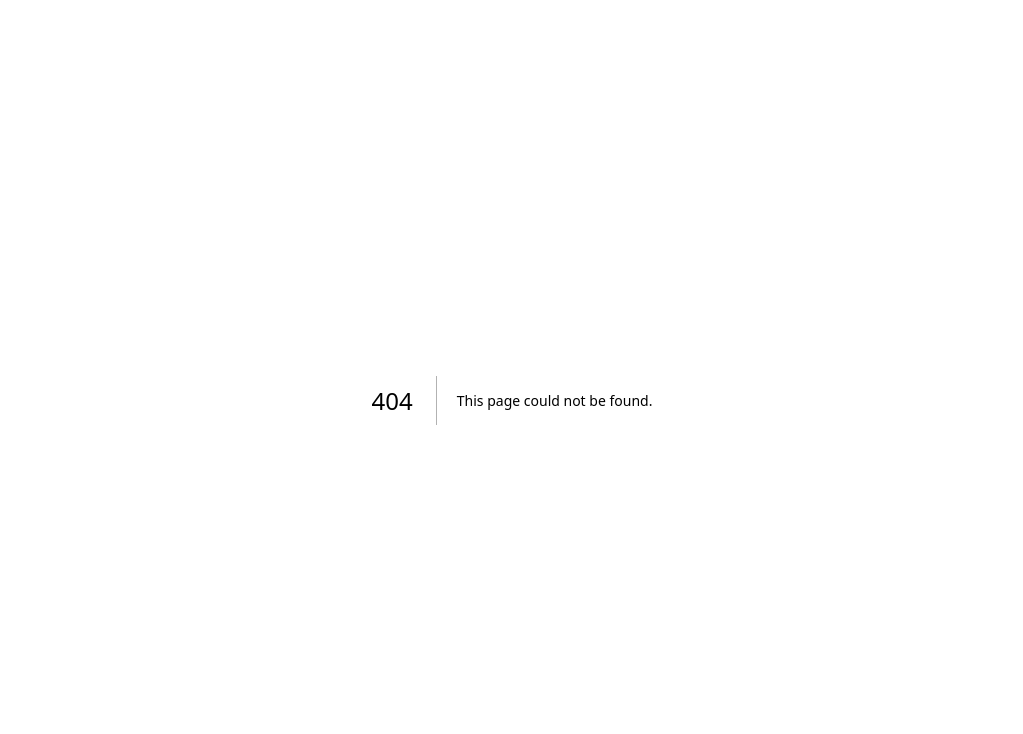
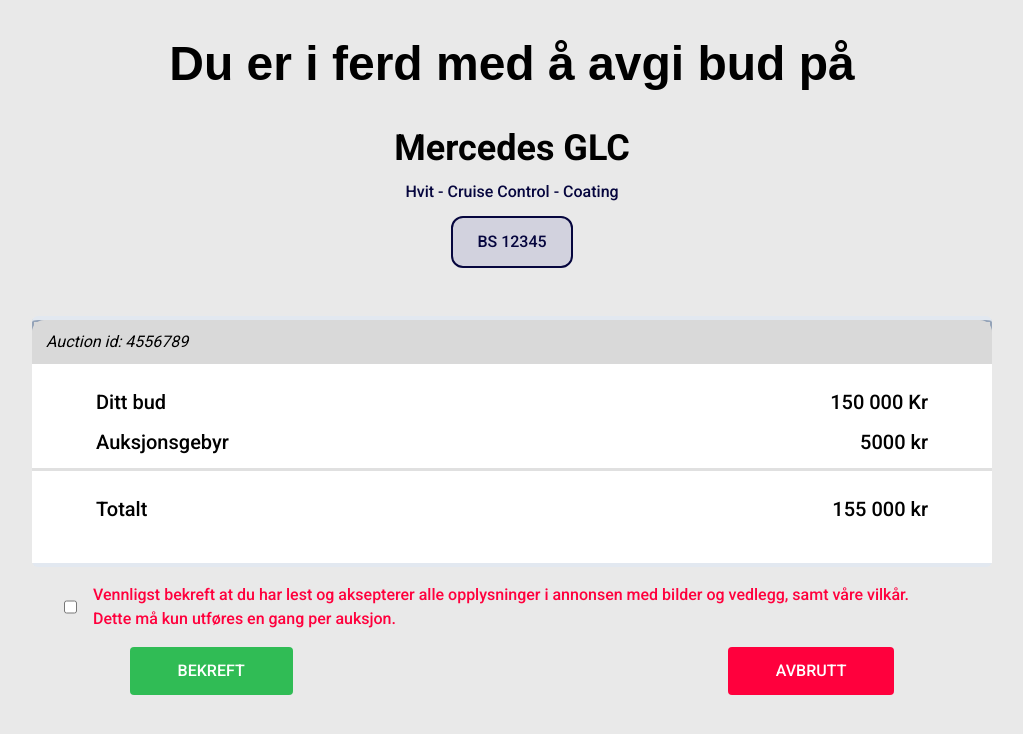
Before and after one commit to Akram-Sakib/Nettauto.no, a Next.js app: page /auto-bid in a window 1280 px wide. Before the commit this address had no page. Shown: the top 734 px of the page, without its empty margins (128-1151 px from the left). Built offline with nearby package versions, Linux system fonts and the light colour scheme; a web font is replaced by a local one.

Commit message:
added auto bid page

```diff
--- /dev/null
+++ b/src/app/(authentication)/auto-bid/page.tsx
@@ -0,0 +1,12 @@
+import AutoBid from "@/components/auto-bid-page/auto-bid";
+import React from "react";
+
+const page = () => {
+  return (
+    <div>
+      <AutoBid />
+    </div>
+  );
+};
+
+export default page;
--- /dev/null
+++ b/src/components/auto-bid-page/auto-bid.tsx
@@ -0,0 +1,70 @@
+import React from "react";
+
+const AutoBid = () => {
+  return (
+    <div className=" min-h-screen bg-[#E9E9E9]">
+      <h1 className="  text-center my-10 text-5xl font-semibold font-neulis text-[#000000]">
+        Du er i ferd med å avgi bud på
+      </h1>
+      <div>
+        <h2 className="font-semibold text-black font-roboto text-4xl text-center">
+          Mercedes GLC
+        </h2>
+        <p className=" text-[#06063E] text-center my-3 font-medium">
+          Hvit - Cruise Control - Coating
+        </p>
+        <div className=" flex justify-center ">
+          <button className="bg-[#02027819] font-medium rounded-xl text-[#06063E] px-6 py-3 border-2 border-[#06063E]  hover:bg-slate-50  ">
+            BS 12345
+          </button>
+        </div>
+      </div>
+
+      <div className="mt-12 flex justify-center ">
+        <div className=" w-[960px] bg-slate-400 rounded-md border-y-4 ">
+          <div className=" italic border-2 rounded-t-xl border-[#D9D9D9]">
+            <h1 className="text-black py-2  bg-[#D9D9D9] px-3 ">
+              Auction id: 4556789
+            </h1>
+          </div>
+          <div className="">
+            <div className="bg-white px-16 flex justify-between pt-6">
+              <h3 className=" font-roboto text-xl font-medium">Ditt bud</h3>
+              <p className=" font-medium text-xl">150 000 Kr</p>
+            </div>
+            <div className="bg-white px-16 flex justify-between pt-3 pb-3 ">
+              <h3 className=" font-roboto text-xl font-medium">
+                Auksjonsgebyr
+              </h3>
+              <p className=" font-medium text-xl  ">5000 kr</p>
+            </div>
+          </div>
+
+          <div className="bg-white px-16 flex justify-between pt-6 pb-10 border-t-[3px] border-solid  border-[#E0E0E0] ">
+            <h3 className=" font-roboto text-xl font-medium ">Totalt</h3>
+            <p className=" font-medium text-xl ">155 000 kr</p>
+          </div>
+        </div>
+      </div>
+      <div className=" flex justify-center mx-48 mt-4">
+        <input type="checkbox" name="" id="" className="" />
+        <h1 className=" mx-4 font-roboto font-medium text-[#FF003D]">
+          Vennligst bekreft at du har lest og aksepterer alle opplysninger i
+          annonsen med bilder og vedlegg, samt våre vilkår. Dette må kun utføres
+          en gang per auksjon.
+        </h1>
+      </div>
+
+      <div className=" flex justify-around mb-20 mt-4 mx-10">
+        <button className=" text-[#FFFFFF] rounded-sm font-roboto uppercase font-medium py-3 px-12 bg-[#30BC55]">
+          BEKREFT
+        </button>
+        <button className=" text-[#FFFFFF] rounded-sm font-roboto uppercase font-medium py-3 px-12 bg-[#FF003D]">
+          AVBRUTT
+        </button>
+      </div>
+    </div>
+  );
+};
+
+export default AutoBid;
```
